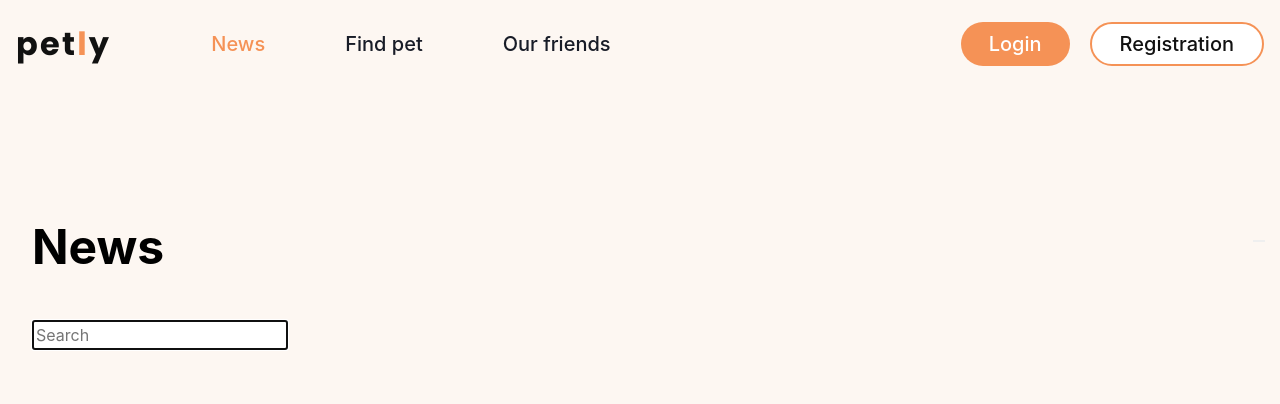
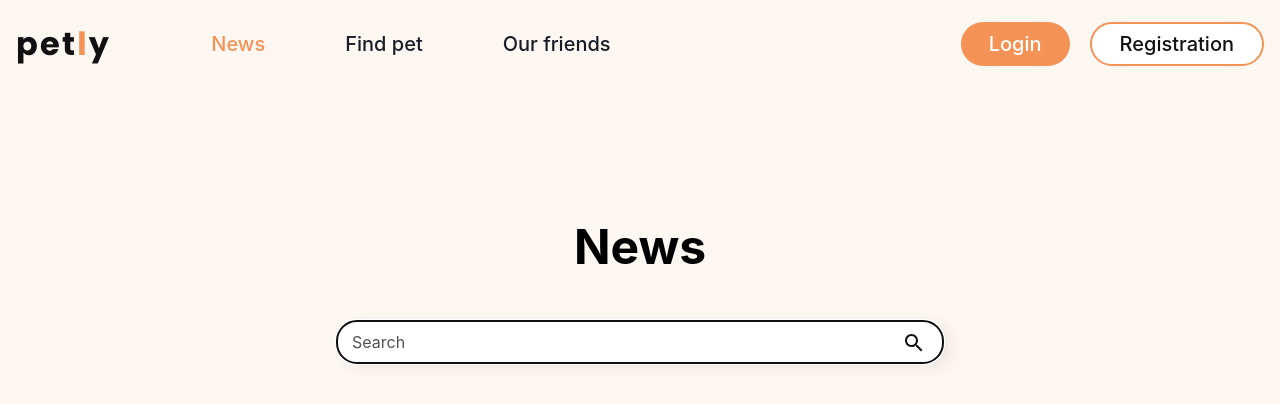
Before and after one commit to gradussus/petly-front, a React (Create React App) app: page /petly-front/news in a window 1280 px wide. Shown: the top 404 px of the page. Built offline with nearby package versions, Linux system fonts and the light colour scheme; no server answers.

Commit message:
add newsCard, add icon, add newsPage

```diff
--- /dev/null
+++ b/src/components/NewsPage/NewsCard.js
@@ -0,0 +1,30 @@
+import { Card, Elem, Title, Box, Link, Data } from './NewsCard.styled';
+
+const NewsCard = newItem => {
+  const { date, description, title, url } = newItem.newItem;
+
+  const text = description?.slice(0, 350) + '...';
+  const name = title?.length < 50 ? title : title?.slice(0, 50) + '...';
+  const newDate = date?.split('-').reverse().join('-');
+
+  return (
+    <>
+      <Card>
+        <Title>
+          <span>{title}</span>
+          {name}
+        </Title>
+        <Elem>{text}</Elem>
+
+        <Box>
+          <Data>{newDate}</Data>
+          <Link href={url} target="_blank">
+            Read more
+          </Link>
+        </Box>
+      </Card>
+    </>
+  );
+};
+
+export default NewsCard;
--- /dev/null
+++ b/src/components/NewsPage/NewsCard.styled.js
@@ -0,0 +1,104 @@
+import styled from 'styled-components';
+
+export const Card = styled.div`
+  @media ${p => p.theme.media.mobile} {
+    display: flex;
+    flex-direction: column;
+    ::before {
+      content: ' ';
+      height: 4px;
+      margin-bottom: 4px;
+      background: linear-gradient(90deg, #ff634e 0%, #ffdf48 105.44%);
+      border-radius: 40px;
+      width: 200px;
+    }
+  }
+  @media ${p => p.theme.media.tablet} {
+    ::before {
+      content: ' ';
+      height: 8px;
+      width: 280px;
+    }
+  }
+  @media ${p => p.theme.media.desktop} {
+    ::before {
+      content: ' ';
+      width: 340px;
+    }
+  }
+`;
+
+export const Title = styled.h3`
+  @media ${p => p.theme.media.mobile} {
+    margin-top: 0px;
+    margin-bottom: 16px;
+    font-weight: 700;
+    font-size: 24px;
+    line-height: 1.36;
+    letter-spacing: -0.01em;
+    span {
+      display: none;
+      padding: 2px 3px;
+      margin-left: 0px;
+
+      @media ${p => p.theme.media.tablet} {
+        width: calc(((100% - 32px) / 2) * 0.9);
+        height: auto;
+      }
+      @media ${p => p.theme.media.desktop} {
+        width: calc((100% - 64px) / 3);
+      }
+    }
+    :hover span {
+      display: inline-block;
+      position: absolute;
+      background: #fdf7f2;
+      border: 1px solid #f59256;
+      font-size: 18px;
+      border-radius: 10px;
+      color: #535353;
+    }
+  }
+  @media ${p => p.theme.media.desktop} {
+    letter-spacing: -0.02em;
+  }
+`;
+
+export const Elem = styled.p`
+  @media ${p => p.theme.media.mobile} {
+    height: 154px;
+    overflow-y: hidden;
+    font-weight: 400;
+    font-size: 16px;
+    line-height: 22px;
+    color: #111321;
+    margin-bottom: 20px;
+    @media ${p => p.theme.media.tablet} {
+      margin-bottom: 40px;
+    }
+    @media ${p => p.theme.media.desktop} {
+      margin-bottom: 40px;
+    }
+  }
+`;
+
+export const Box = styled.div`
+  display: flex;
+  justify-content: space-between;
+`;
+
+export const Link = styled.a`
+  color: ${p => p.theme.colors.accent};
+  font-weight: 500;
+  :hover,
+  :focus {
+    color:
+    hoverBtn: #FF6101;
+  }
+`;
+
+export const Data = styled.span`
+  color: rgba(17, 17, 17, 0.6);
+  font-size: 16px;
+  line-height: 22px;
+`;
--- a/src/pages/NewsPage/NewsPage.jsx
+++ b/src/pages/NewsPage/NewsPage.jsx
@@ -1,14 +1,15 @@
 import { useEffect, useState } from "react";
 import { useSearchParams } from "react-router-dom";
-import { Container, Box, Title, SearchBox, Input, Button, NotFoundBox, NotFound } from "./newsPage.styled";
+import { ToastContainer } from "react-toastify";
+import { Container, Box, Card, Title, SearchBox, Input, Button, NotFoundBox, NotFound } from "./newsPage.styled";
+import NewsCard from "../../components/NewsPage/NewsCard";
+import searchIcon from "../../img/search.svg";
 import getNews from "./getNews";
 
-
-
-const News = () => {
+function News() {
   const [news, setNews] = useState([]);
-  const [searchParams, setSearchParams] = useSearchParams();
-  const query = searchParams.get('query') ?? "";
+  const [searchParams, setSeachParams] = useSearchParams();
+  const query = searchParams.get("query") ?? "";
   const [search, setSearch] = useState("");
 
   useEffect(() => {
@@ -25,13 +26,13 @@ const News = () => {
   }, []);
 
   const handleChange = e => {
-    setSearchParams({ query: e.currentTarget.value.toLocalLowerCase().trim() });
-    setSearch(e.currentTarget.value.toLocalLowerCase());
+    setSeachParams({ query: e.currentTarget.value.toLocaleLowerCase().trim() });
+    setSearch(e.currentTarget.value.toLocaleLowerCase());
   };
 
   const handleSubmit = e => {
     e.preventDefault();
-    setSearchParams({ query: search });
+    setSeachParams({ query: search });
   };
 
   const getFilteredNews = () => {
@@ -45,21 +46,28 @@ const News = () => {
   return (
     <Container>
       <Title>News</Title>
+      <ToastContainer />
       <SearchBox onSubmit={handleSubmit}>
         <Input type="text" name="query" value={search} placeholder="Search" autoFocus onChange={handleChange} />
         <Button type="submit">
-          {/* <img src={searchIcon} alt="searchIcon" /> */}
+          <img src={searchIcon} alt="searchIcon" />
         </Button>
       </SearchBox>
       <Box>
+        {news.length > 0 &&
+          filteredNews.map(newItem => (
+            <Card key={newItem._id}>
+              <NewsCard newItem={newItem} />
+            </Card>
+          ))}
       </Box>
       {search !== "" && query && filteredNews.length === 0 && (
         <NotFoundBox>
-          <NotFound>Nothing found.Please,try again.</NotFound>
+          <NotFound>Nothing found. Please, try again.</NotFound>
         </NotFoundBox>
       )}
     </Container>
   );
-};
+}
 
 export default News;
--- a/src/pages/NewsPage/getNews.js
+++ b/src/pages/NewsPage/getNews.js
@@ -1,16 +1,16 @@
-// import axios from 'axios';
+import axios from 'axios';
 
-// const SERVER_NAME = process.env.REACT_APP_SITE_URL;
+const SERVER_NAME = 'https://github.com/gradussus/petly-api';
 
-// axios.defaults.baseURL = SERVER_NAME;
+axios.defaults.baseURL = SERVER_NAME;
 
-// const getNews = async () => {
-//   try {
-//     const response = await axios.get('/news');
-//     return response.data;
-//   } catch (error) {
-//     console.log(error.message);
-//   }
-// };
+const getNews = async () => {
+  try {
+    const response = await axios.get('/news');
+    return response.data;
+  } catch (error) {
+    console.log(error.message);
+  }
+};
 
-// export default getNews;
+export default getNews;
--- a/src/pages/NewsPage/newsPage.styled.js
+++ b/src/pages/NewsPage/newsPage.styled.js
@@ -4,11 +4,9 @@ export const Container = styled.div`
   @media ${p => p.theme.media.mobile} {
     padding: 100px 20px 100px 20px;
   }
-
   @media ${p => p.theme.media.tablet} {
     padding: 160px 32px 100px 32px;
   }
-
   @media ${p => p.theme.media.desktop} {
     padding: 126px 16px 200px 16px;
   }
@@ -19,16 +17,17 @@ export const Title = styled.h1`
     text-align: center;
     margin-bottom: 28px;
     font-size: 24px;
-    line-height: 1.36px;
+    line-height: 1.36;
   }
-
   @media ${p => p.theme.media.tablet} {
+    text-align: center;
     margin-bottom: 40px;
     font-size: 48px;
     line-height: 66px;
   }
 
   @media ${p => p.theme.media.desktop} {
+    text-align: center;
     margin-bottom: 40px;
     font-size: 48px;
     line-height: 66px;
@@ -44,8 +43,19 @@ export const SearchBox = styled.form`
     width: 280px;
     height: 40px;
   }
+  @media ${p => p.theme.media.tablet} {
+    position: relative;
+    margin-left: auto;
+    margin-right: auto;
 
-  @media${p => p.theme.media.tablet} {
+    margin-bottom: 60px;
+    width: 608px;
+    height: 44px;
+  }
+  @media ${p => p.theme.media.desktop} {
+    position: relative;
+    margin-left: auto;
+    margin-right: auto;
     margin-bottom: 60px;
     width: 608px;
     height: 44px;
@@ -57,7 +67,7 @@ export const Button = styled.button`
   right: 15px;
   top: 30%;
   border: none;
-  background: trasparent;
+  background: transparent;
   cursor: pointer;
 `;
 
@@ -71,15 +81,34 @@ export const Input = styled.input`
     width: 100%;
     height: 40px;
     background-color: #ffffff;
-
     ::placeholder {
       color: #535353;
     }
   }
+  @media ${p => p.theme.media.fromTablet} {
+    display: block;
+    box-shadow: 7px 4px 14px rgba(49, 21, 4, 0.07);
+    border: 1px white solid;
+    border-radius: 20px;
+    padding-left: 15px;
+    width: 100%;
+    height: 44px;
+    background-color: #ffffff;
+    ::placeholder {
+      color: #535353;
+  }
 
-  @media ${p => p.theme.media.tablet} {
+    @media ${p => p.theme.media.desktop} {
+    display: block;
+    box-shadow: 7px 4px 14px rgba(49, 21, 4, 0.07);
+    border: 1px white solid;
+    border-radius: 20px;
+    padding-left: 15px;
+    width: 100%;
     height: 44px;
-  }
+    background-color: #ffffff;
+    ::placeholder {
+      color: #535353;
 `;
 
 export const Box = styled.ul`
@@ -87,12 +116,44 @@ export const Box = styled.ul`
     display: flex;
     flex-wrap: wrap;
   }
+  @media ${p => p.theme.media.desktop} {
+    display: flex;
+    flex-wrap: wrap;
+  }
+`;
+
+export const Card = styled.li`
+  @media ${p => p.theme.media.mobile} {
+    margin-left: auto;
+    margin-right: auto;
+    margin-bottom: 40px;
+    &:nth-last-child() {
+      margin-bottom: 0px;
+    }
+  }
+  @media ${p => p.theme.media.tablet} {
+    width: calc((100% - 32px) / 2);
+    margin-left: 32px;
+    margin-bottom: 60px;
+    margin-right: 0px;
+    &:nth-child(2n + 1) {
+      margin-left: 0px;
+    }
+  }
+  @media ${p => p.theme.media.desktop} {
+    width: calc((100% - 64px) / 3);
+    &:nth-child(2n + 1) {
+      margin-left: 32px;
+    }
+    &:nth-child(3n + 1) {
+      margin-left: 0px;
+    }
+  }
 `;
 
 export const NotFound = styled.p`
   font-size: 18px;
   color: red;
-
   @media ${p => p.theme.media.tablet} {
     font-size: 30px;
   }
```
Also changed, not shown: src/img/search.svg (added), 1 other file (tests, documents, lock files or other folders).
